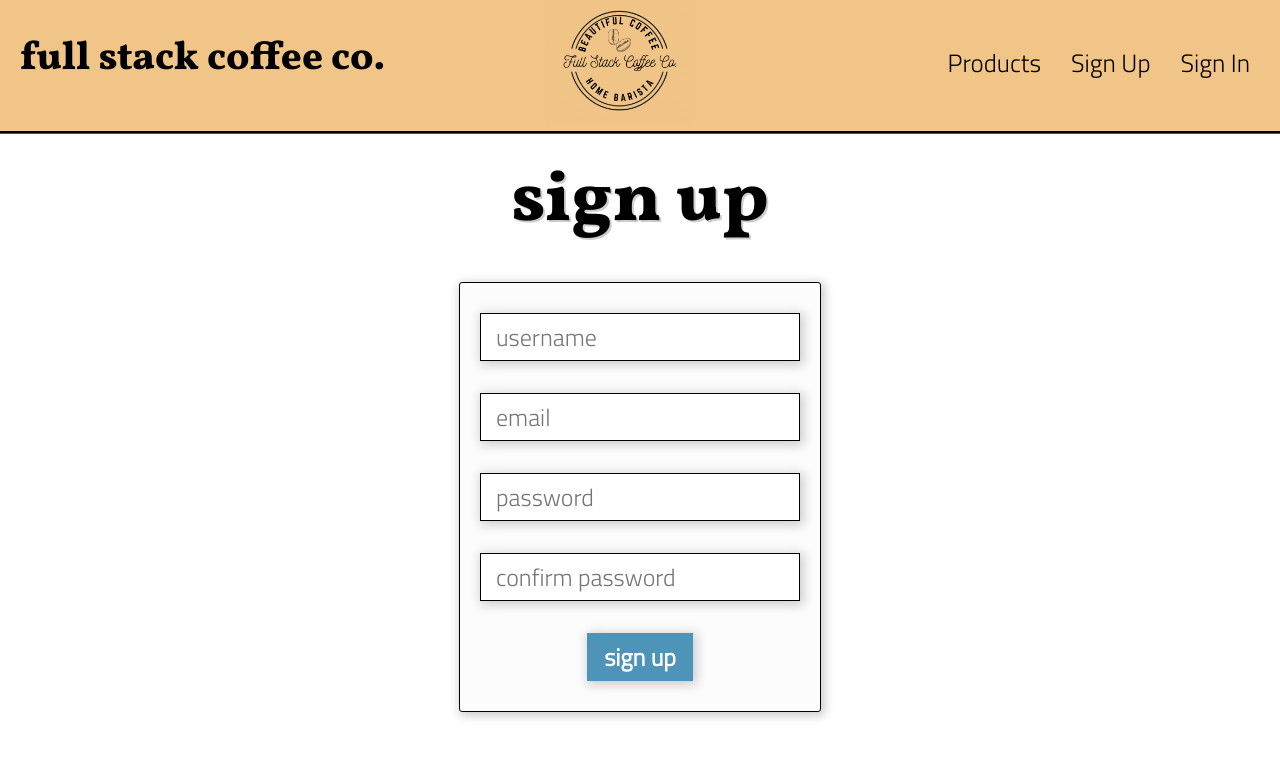
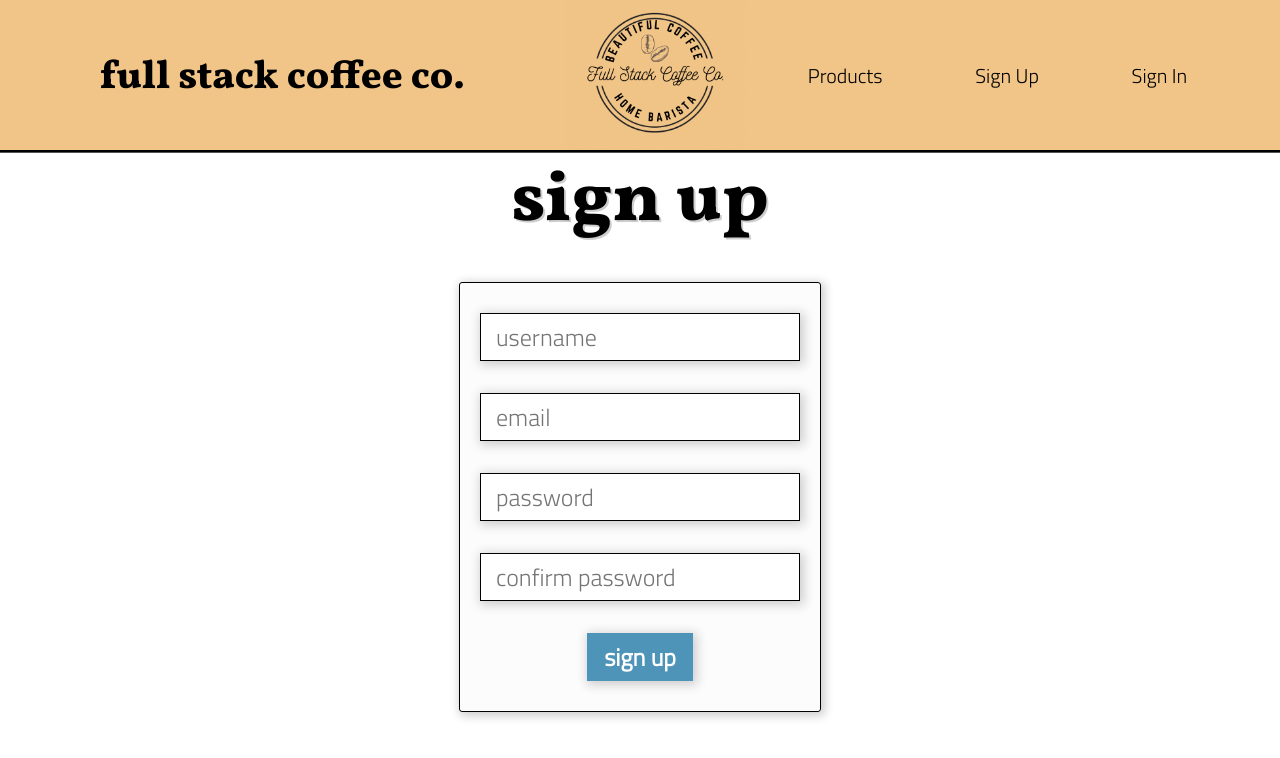
Before and after one commit to JustinKnuth/fscc, a React (Create React App) app in the folder client/: page /sign-up in a window 1280 px wide. Shown: the top 758 px of the page. Built offline with nearby package versions, Linux system fonts and the light colour scheme.

Commit message:
alternative setup for nav component - more code in jsx side and less styling in css

```diff
--- a/client/src/components/shared/Nav/Nav.css
+++ b/client/src/components/shared/Nav/Nav.css
@@ -7,142 +7,116 @@ nav {
   top: 0;
   left: 0;
   z-index: 1;
-  border-bottom-style:groove;
+  border-bottom-style: groove;
   border-bottom-color: black;
   border-width: 3px;
 }
 
-.nav {
-  display: flex;
-  width: 100%;
-  justify-content: space-between;
-  /* padding: 20px; */
+/* DESKTOP NAV STYLES ================================================== */
+
+.desktop-nav {
+  display: grid;
+  grid-template-columns: 1fr 150px 1fr;
 }
-
-.logo {
-  justify-content: center;
-  width: 150px;
-}
-
-.user-welcome{
-  /* color: black; */
-  margin-top: -30px;
-  padding: 3px 0;
-  font-size: 1.5em;
-  padding-bottom:20px;
-}
-
-.hamburger{
-  width:20px;
-  float: right;
-  visibility: hidden;
-  margin-right: 20px;
-}
-
-
-
-.nav-hamburger{
-  background-color:rgba(208,180,159,.98);
-  color: black;
-  z-index: 1;
-  position: fixed;
-  width: 100%;
-  margin-top: -15px;
-  border-style: groove;
-  border-color:black;
-  display: flex;
-  flex-direction: column;
-  height: 30%;
-  justify-content: space-evenly;
-  font-weight:1000;
-  font-size: 20px;
-}
-
-
-
 
 .nav-header {
   color:black;
   font-size: 40px;
-  margin-top: -100px;
-
-  margin-left: 20px;
   font-family: 'Vollkorn', serif;
+  text-decoration: none;
+  grid-column: 1 / 2;
+  margin-top: 50px;
 }
 
 a {
   text-decoration: none;
   color: black;
-  margin-right: 30px;
 }
 
-.links {
-  font-size: 25px;
-  margin-top: -87px;
-
-
+.logo {
+  height: 150px;
+  grid-column: 2 / 3;
 }
 
-@media screen and (max-width: 995px){
-  .links{
-    font-size: 20px;
-    margin-top: -80px;
-  }
-  .nav-header{
-    font-size: 30px;
-    margin-top:-89px;
-  }
-  .user-welcome{
-    margin-top: -35px;
-  }
-
+.desktop-console {
+  display: flex;
+  flex-direction: column;
+  justify-content: space-evenly;
+  grid-column: 3 / 4;
 }
 
-@media screen and (max-width: 830px){
-  .links{
-    font-size: 17px;
-    margin-top: -75px;
-
-  }
-  .nav-header{
-    font-size: 26px;
-    margin-top: -88px;
-  }
-  .user-welcome{
-    margin-top: -40px;
-  }
-
-
+.user-welcome {
+  font-size: 1.5em;
 }
 
-@media screen and (max-width: 700px){
-  .nav-header{
-    color:#f1c587;
-   visibility: hidden;
-  }
-  .logo{
-    float: left;
-  }
-  .links{
-    font-size:17px;
+.desktop-links {
+  display: flex;
+  justify-content: space-evenly;
+  font-size: 1.25em;
+}
+
+/* TABLET NAV STYLES ===================================================== */
+
+@media screen and (max-width: 900px) {
+  .nav-header {
+    font-size: 26px;
+    margin-top: 60px;
   }
 }
 
-@media screen and (max-width: 582px){
-  .links{
-    visibility: hidden;
+/* MOBILE NAV STYLES ===================================================== */
 
+@media screen and (max-width: 640px) {
+  .mobile-nav {
+  display: flex;
+  justify-content: space-between;
+  align-items: center;
+  width: 100%;
   }
-  .hamburger{
-    visibility: visible;
-    width:60px;
-    margin-top:35px;
 
-    }
-    .links>{
-      font-size:10px;
-    }
+  .logo {
+    height: 100px;
+  }
 
+  .hamburger {
+    padding-right: 5%;
+    cursor: pointer;
+  }
 
+  .hamburger-links {
+    position: fixed;
+    right: 0;
+    z-index: 1;
+    width: 100%;
+    display: flex;
+    flex-direction: column;
+    padding: 5px;
+    margin-top: 300px;
+    background-color: rgba(208, 180, 159, .98);
+    color: black;
+    border-color: black;
+    border-style: groove;
+    font-weight: 1000;
+    font-size: 2em;
+  }
 
+  .hamburger-links>a {
+    cursor: pointer;
+  }
+
+  .hamburger-links>a:hover {
+    text-decoration: underline;
+  }
 }
+
+/* SMALL MOBILE NAV STYLES =============================================== */
+
+@media screen and (max-width: 350px) {
+  .logo {
+    height: 75px;
+  }
+
+  .hamburger-links {
+    margin-top: 280px;
+  }
+}
--- a/client/src/components/shared/Nav/Nav.jsx
+++ b/client/src/components/shared/Nav/Nav.jsx
@@ -1,65 +1,83 @@
 import "./Nav.css";
-import { NavLink } from "react-router-dom";
-import { useState, useEffect } from "react"
-import AuthOptions from "./NavAuthenticationOptions/AuthOptions"
-import UnAuthOptions from "./NavAuthenticationOptions/UnAuthOptions"
-import AlwaysOptions from "./NavAuthenticationOptions/AlwaysOptions"
-
+import { Link } from "react-router-dom";
+import { useState, useEffect } from "react";
+import AuthOptions from "./NavAuthenticationOptions/AuthOptions";
+import UnAuthOptions from "./NavAuthenticationOptions/UnAuthOptions";
+import AlwaysOptions from "./NavAuthenticationOptions/AlwaysOptions";
 
 const Nav = ({ user }) => {
+  const [windowDimension, setWindowDimension] = useState(null);
   const [hamburger, setHamburger] = useState(false);
   const [visible, setVisible] = useState(false);
 
+  // Set windowDimension to figure out which layout to render
+  useEffect(() => {
+    setWindowDimension(window.innerWidth);
+  }, []);
+
+  // If screen is resized, reset windowDimension
+  useEffect(() => {
+    function handleResize() {
+      setWindowDimension(window.innerWidth);
+    }
+    window.addEventListener("resize", handleResize);
+    return () => window.removeEventListener("resize", handleResize);
+  }, []);
+
+  // Control whether hamburger links are visible through handleClick
   const handleClick = (e) => {
-    e.preventDefault()
-    setVisible(!visible)
-    setHamburger(!hamburger)
-  }
+    e.preventDefault();
+    setVisible(!visible);
+    setHamburger(!hamburger);
+  };
 
+  // Use isMobile to determine which layout to render
+  const isMobile = windowDimension <= 640;
 
   return (
-    <div>
-      <nav>
-        <img
-          src="https://upload.wikimedia.org/wikipedia/commons/thumb/b/b2/Hamburger_icon.svg/1200px-Hamburger_icon.svg.png"
-          className="hamburger"
-          alt="hamburger"
-          onClick={handleClick}
-        />
-
-        <img className="logo" src="/fscclogolight.png" alt="logo" />
-
-        <div className="nav">
-          <NavLink to="/">
-            <h1 className="nav-header">full stack coffee co.</h1>
-          </NavLink>
-
-          <div className="links">
-            {user && <div className="user-welcome">Welcome, {user.username}</div>}
-
+    <nav>
+      {isMobile ? (
+        <div className="mobile-nav">
+          <img className="logo" src="/fscclogolight.png" alt="logo" />
+          {/* I got the hamburger icon code snippet here: https://css-tricks.com/snippets/svg/svg-hamburger-menu/ */}
+          <svg
+            viewBox="0 0 200 160"
+            width="40"
+            height="40"
+            className="hamburger"
+            onClick={handleClick}
+          >
+            <rect width="200" ry="20" height="30"></rect>
+            <rect y="50" ry="20" width="200" height="30"></rect>
+            <rect y="100" ry="20" width="200" height="30"></rect>
+          </svg>
+          <div
+            className="hamburger-links"
+            style={{ display: hamburger && visible ? "flex" : "none" }}
+          >
+            <Link to="/">Home</Link>
             <AlwaysOptions />
-
             {user ? <AuthOptions /> : <UnAuthOptions />}
           </div>
         </div>
-
-      </nav>
-
-
-      <div className="nav-hamburger" style={{ display: hamburger && visible ? `flex` : `none` }}>
-
-        <NavLink to="/">
-          Home
-        </NavLink>
-
-        <AlwaysOptions />
-
-        {user ? <AuthOptions /> : <UnAuthOptions />}
-
-      </div>
-
-    </div>
-
+      ) : (
+        <div className="desktop-nav">
+          <Link to="/">
+            <h1 className="nav-header">full stack coffee co.</h1>
+          </Link>
+          <img className="logo" src="/fscclogolight.png" alt="logo" />
+          <div className="desktop-console">
+            {user && (
+              <div className="user-welcome">Welcome, {user.username}!</div>
+            )}
+            <div className="desktop-links">
+              <AlwaysOptions />
+              {user ? <AuthOptions /> : <UnAuthOptions />}
+            </div>
+          </div>
+        </div>
+      )}
+    </nav>
   );
 };
 
```
